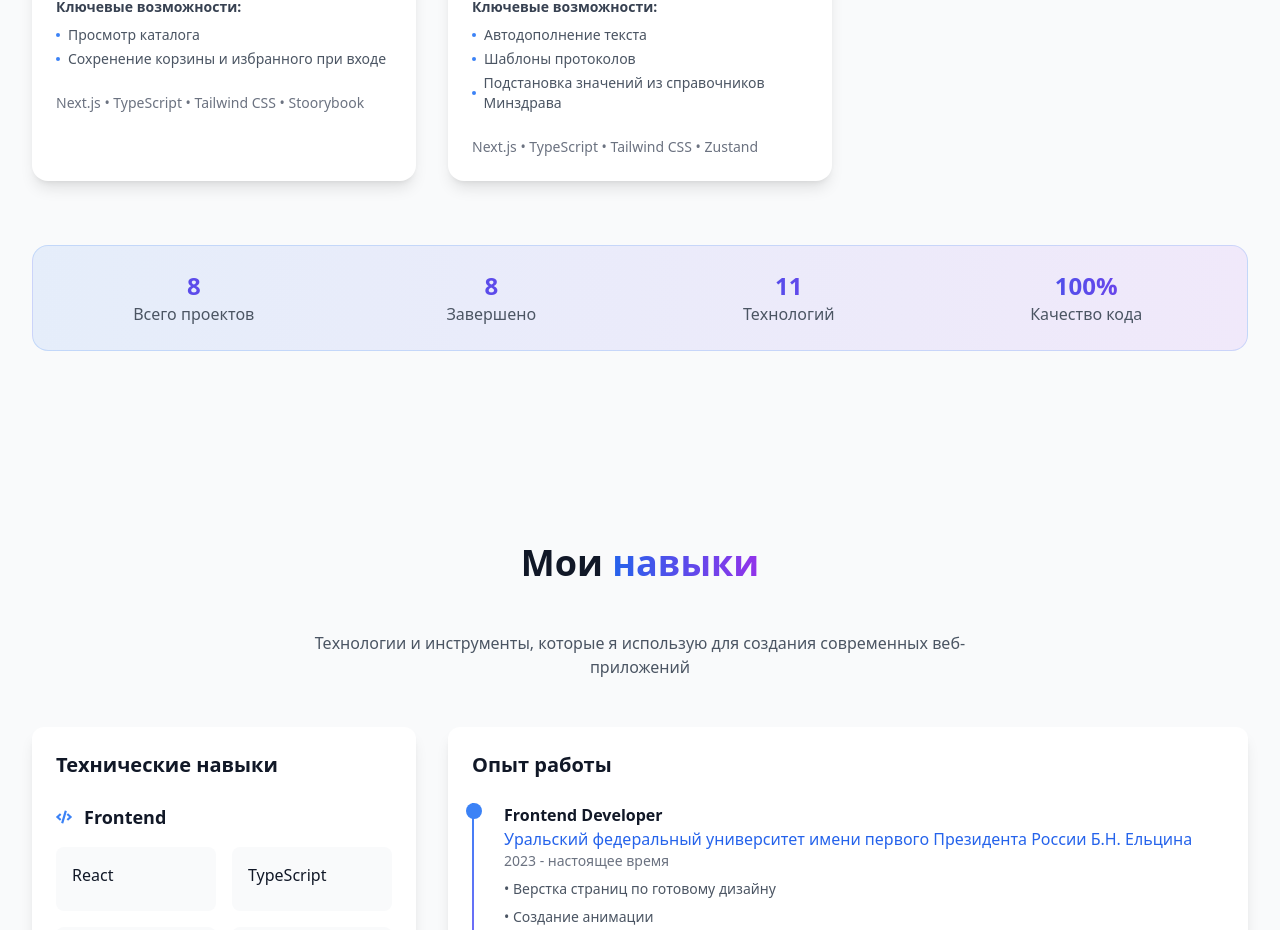
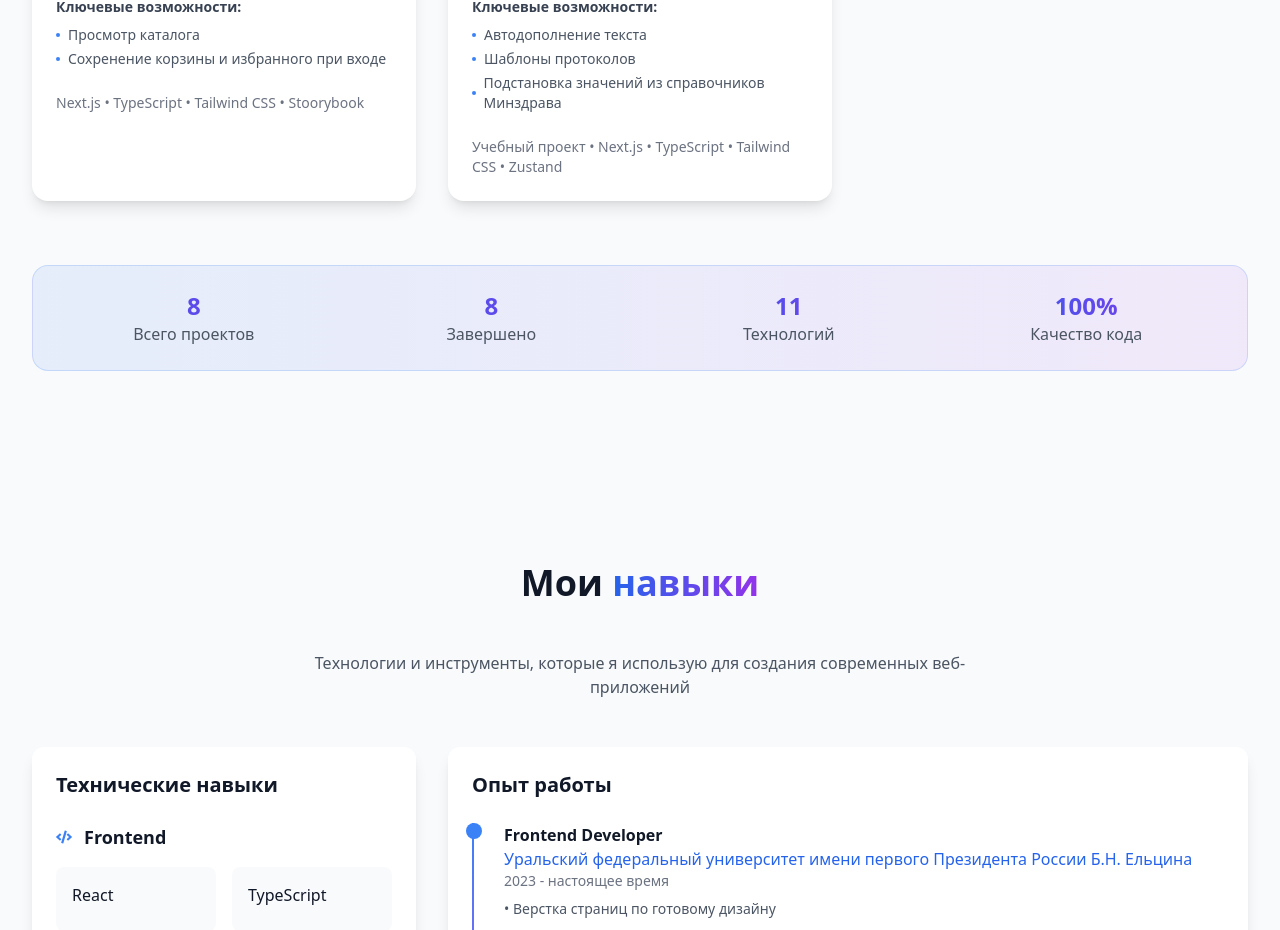
Before and after one commit to Arina0212/Portfolio, a React (Vite) app: page / in a window 1280 px wide. Shown: the part 2875-3805 px from the top of the page. Built offline with nearby package versions, Linux system fonts and the light colour scheme.

Commit message:
добавлена категория

```diff
--- a/src/data/projects.data.ts
+++ b/src/data/projects.data.ts
@@ -184,7 +184,7 @@ export const projects: IProject[] = [
     status: 'completed',
     completionDate: new Date('2026-05-29'),
     role: 'Frontend разработчик',
-    category: ['Next.js', 'TypeScript', 'Tailwind CSS', 'Zustand']
+    category: ['Учебный проект', 'Next.js', 'TypeScript', 'Tailwind CSS', 'Zustand']
   },
 
 ];
```
